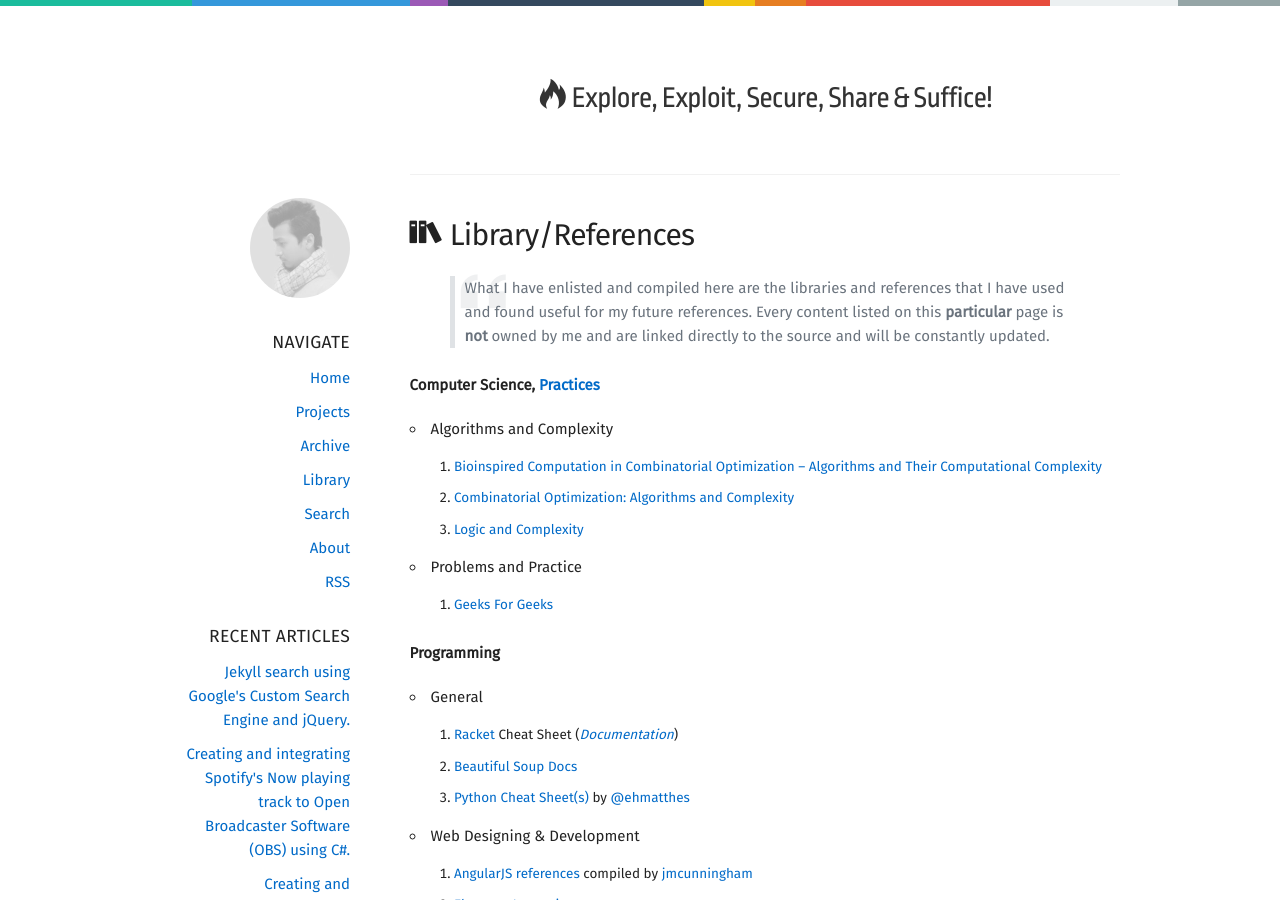
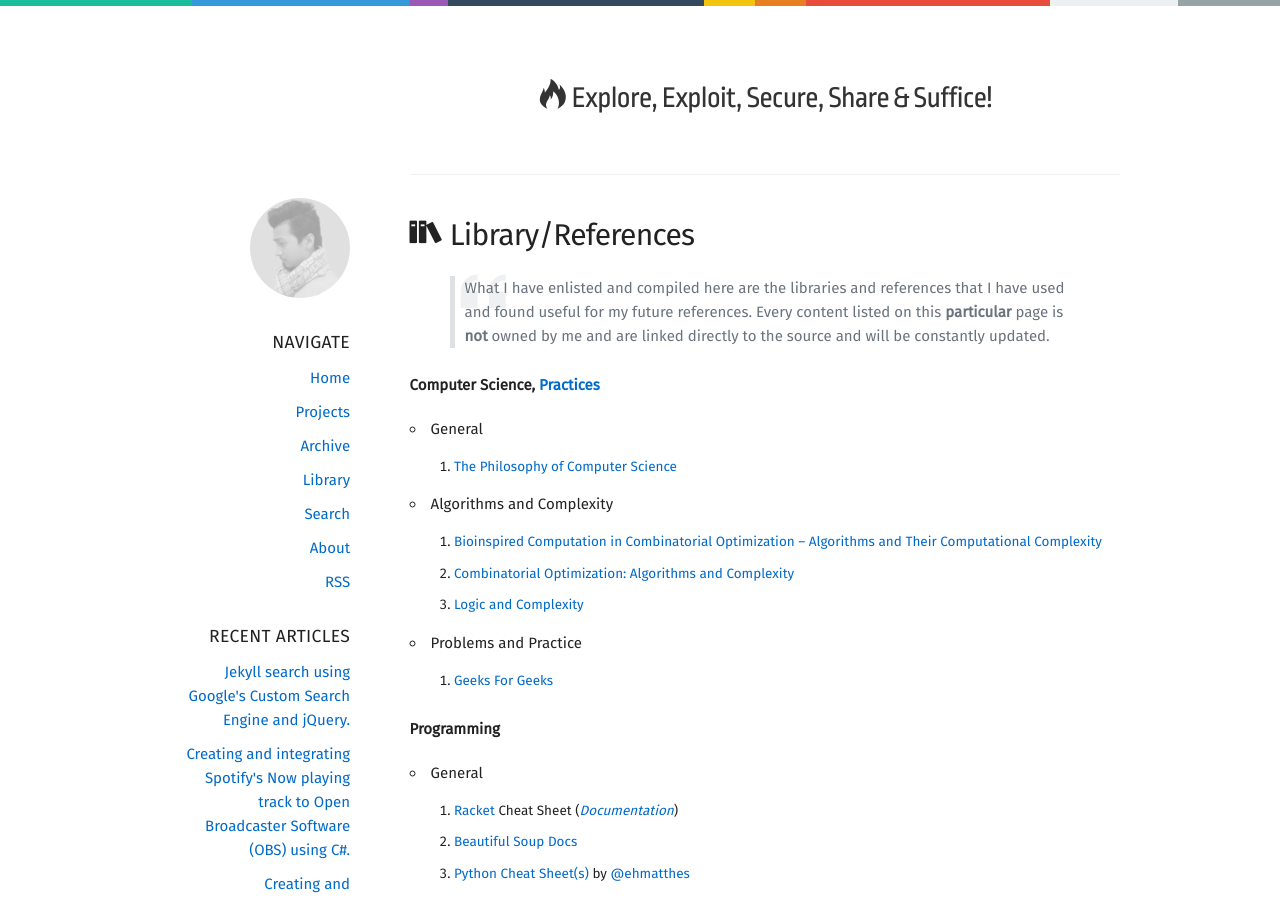
Before and after one commit to intern0t/personal-blog, a Jekyll site: the page built from library.md, in a window 1280 px wide and 900 px high. Built offline with Jekyll 4.4.1, drawn with Linux system fonts in a browser that asks for light colours; nearby versions of some CDN libraries; some web fonts are replaced.

Commit message:
New library entry - CS.

```diff
--- a/library.md
+++ b/library.md
@@ -9,6 +9,8 @@ permalink: /library/
 >What I have enlisted and compiled here are the libraries and references that I have used and found useful for my future references. Every content listed on this **particular** page is **not** owned by me and are linked directly to the source and will be constantly updated.
 
 ###### **Computer Science, [Practices](/cs-practice/)**
++ General
+  1. [The Philosophy of Computer Science](https://plato.stanford.edu/entries/computer-science)
 + Algorithms and Complexity
   1. [Bioinspired Computation in Combinatorial Optimization – Algorithms and Their Computational Complexity](http://www.bioinspiredcomputation.com/self-archived-bookNeumannWitt.pdf)
   2. [Combinatorial Optimization: Algorithms and Complexity](https://www.amazon.com/Combinatorial-Optimization-Algorithms-Complexity-Computer-ebook/dp/B00C8UQZAO)
@@ -22,7 +24,7 @@ permalink: /library/
   2. [Beautiful Soup Docs](https://readthedocs.org/projects/beautiful-soup-4/downloads/pdf/latest)
   3. [Python Cheat Sheet(s)](https://ehmatthes.github.io/pcc/cheatsheets/README.html) by [@ehmatthes](https://github.com/ehmatthes)
 + Web Designing & Development
-  1. [AngularJS references](https://github.com/jmcunningham/AngularJS-Learning) compiled by [jmcunningham](https://github.com/jmcunningham)
+  1. [AngularJS references](https://github.com/jmcunningham/AngularJS-Learning) compiled by [@jmcunningham](https://github.com/jmcunningham)
   2. [Eloquent Javascript](http://eloquentjavascript.net/)
   3. [You Don't Know JS](https://github.com/getify/You-Dont-Know-JS)
   4. [ReactJS Cheat Sheet](https://reactcheatsheet.com/) & [Learn React](https://learnreact.com/)
```
